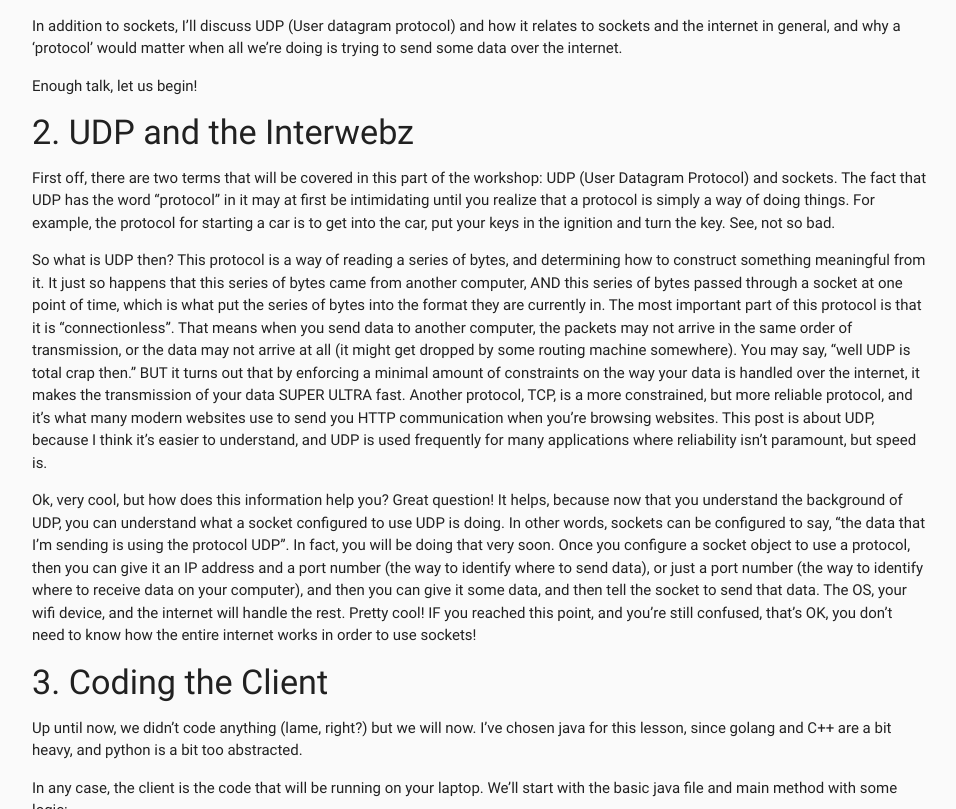
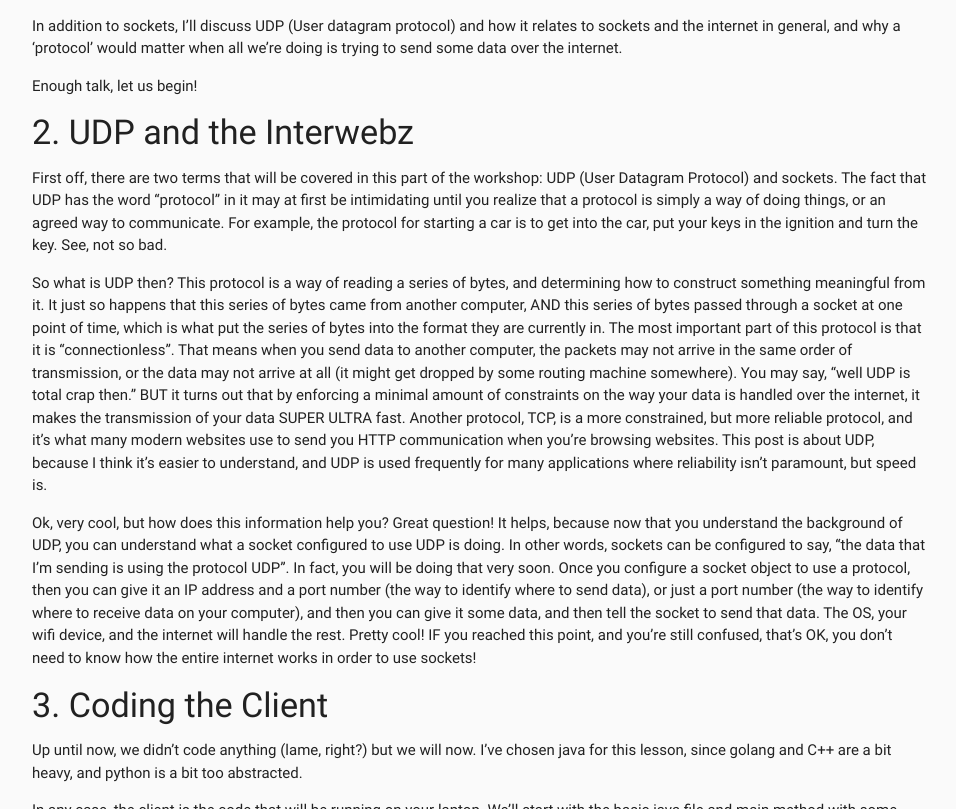
Before and after one commit to MandWdevclub/MandWdevclub.github.io, a Jekyll site: the page built from _posts/2017-01-23-Contextualizing-Sockets-UDP.md, in a window 1280 px wide and 900 px high, scrolled down 926 px, cut to the strip 91-900 px from the top of the window. Shown: the whole strip, without its empty margins (160-1116 px from the left). Built offline with Jekyll 4.4.1, drawn with Linux system fonts in a browser that asks for light colours.

Commit message:
Update 2017-01-23-Contextualizing-Sockets-UDP.md

```diff
--- a/_posts/2017-01-23-Contextualizing-Sockets-UDP.md
+++ b/_posts/2017-01-23-Contextualizing-Sockets-UDP.md
@@ -51,7 +51,7 @@ Enough talk, let us begin!
 First off, there are two terms that will be covered in this part of the workshop:
 UDP (User Datagram Protocol) and sockets. The fact that UDP has the word "protocol"
 in it may at first be intimidating until you realize that a protocol is simply
-a way of doing things. For example, the protocol for starting a car is to get into
+a way of doing things, or an agreed way to communicate. For example, the protocol for starting a car is to get into
 the car, put your keys in the ignition and turn the key. See, not so bad.
 
 So what is UDP then? This protocol is a way of reading a series of bytes,
```
